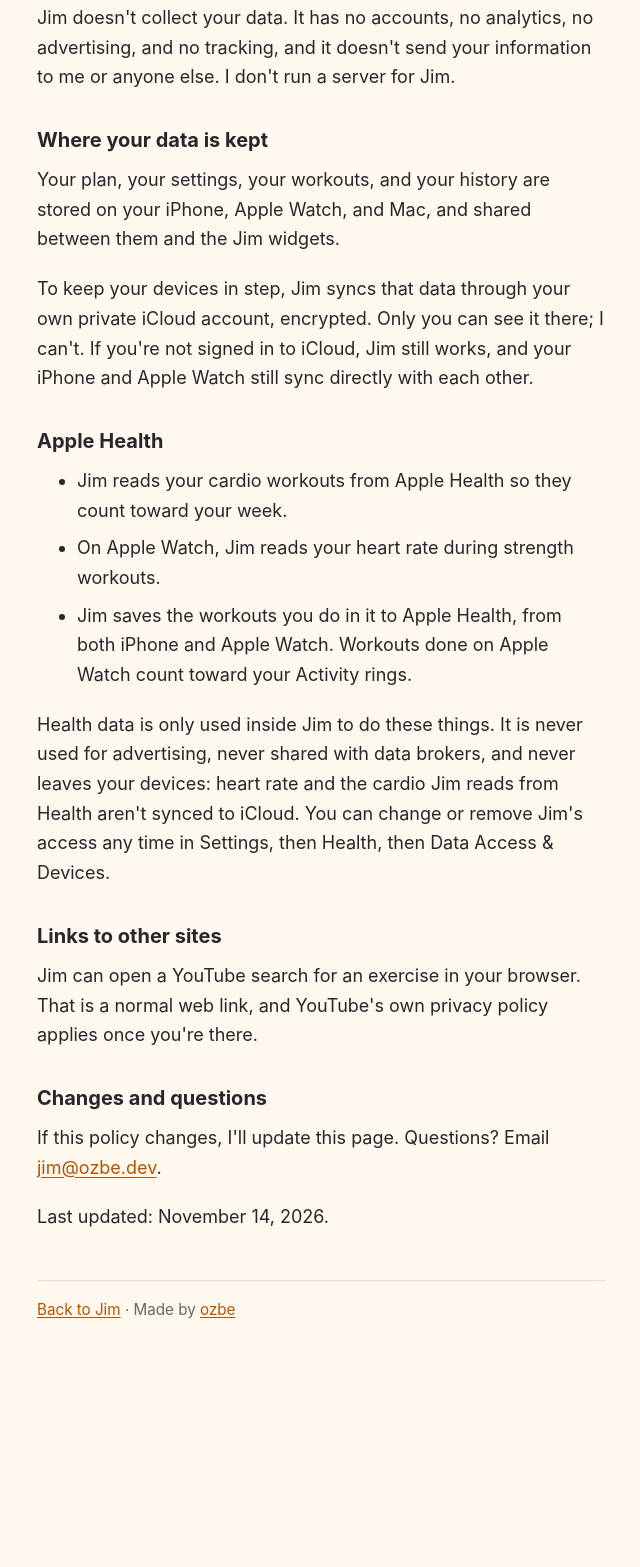
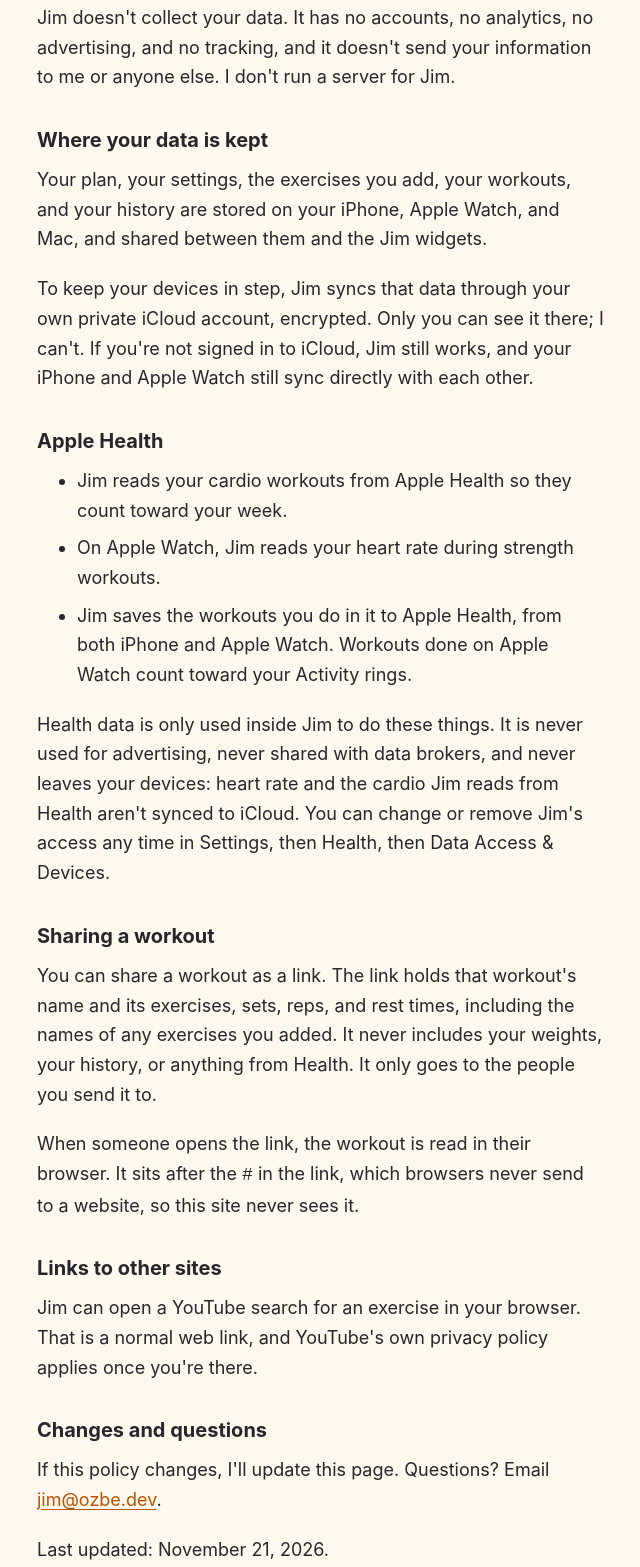
Before and after one commit to ozbe/jim-gh-pages, a plain HTML site: page privacy/index.html in a window 1280 px wide. Shown: the part 257-1824 px from the top of the page, without its empty margins (319-959 px from the left). Before the commit the page ends 1643 px from the top, so only its background shows below. Drawn offline with Linux system fonts and the light colour scheme.

Commit message:
Cover shared workout links and your own exercises in the privacy policy; mention both on the home page
Claude-Session: https://claude.ai/code/session_01ShGyWraSLgmnfvuszku5Nc

```diff
--- a/privacy/index.html
+++ b/privacy/index.html
@@ -19,7 +19,7 @@
     <h2>What Jim collects</h2>
     <p>Jim doesn't collect your data. It has no accounts, no analytics, no advertising, and no tracking, and it doesn't send your information to me or anyone else. I don't run a server for Jim.</p>
     <h2>Where your data is kept</h2>
-    <p>Your plan, your settings, your workouts, and your history are stored on your iPhone, Apple Watch, and Mac, and shared between them and the Jim widgets.</p>
+    <p>Your plan, your settings, the exercises you add, your workouts, and your history are stored on your iPhone, Apple Watch, and Mac, and shared between them and the Jim widgets.</p>
     <p>To keep your devices in step, Jim syncs that data through your own private iCloud account, encrypted. Only you can see it there; I can't. If you're not signed in to iCloud, Jim still works, and your iPhone and Apple Watch still sync directly with each other.</p>
     <h2>Apple Health</h2>
     <ul>
@@ -28,11 +28,14 @@
       <li>Jim saves the workouts you do in it to Apple Health, from both iPhone and Apple Watch. Workouts done on Apple Watch count toward your Activity rings.</li>
     </ul>
     <p>Health data is only used inside Jim to do these things. It is never used for advertising, never shared with data brokers, and never leaves your devices: heart rate and the cardio Jim reads from Health aren't synced to iCloud. You can change or remove Jim's access any time in Settings, then Health, then Data Access &amp; Devices.</p>
+    <h2>Sharing a workout</h2>
+    <p>You can share a workout as a link. The link holds that workout's name and its exercises, sets, reps, and rest times, including the names of any exercises you added. It never includes your weights, your history, or anything from Health. It only goes to the people you send it to.</p>
+    <p>When someone opens the link, the workout is read in their browser. It sits after the <code>#</code> in the link, which browsers never send to a website, so this site never sees it.</p>
     <h2>Links to other sites</h2>
     <p>Jim can open a YouTube search for an exercise in your browser. That is a normal web link, and YouTube's own privacy policy applies once you're there.</p>
     <h2>Changes and questions</h2>
     <p>If this policy changes, I'll update this page. Questions? Email <a href="mailto:jim@ozbe.dev">jim@ozbe.dev</a>.</p>
-    <p>Last updated: November 14, 2026.</p>
+    <p>Last updated: November 21, 2026.</p>
     <footer><a href="../">Back to Jim</a> · Made by <a href="https://ozbe.dev/" rel="author">ozbe</a></footer>
   </main>
 </body>
```
Also changed, not shown: index.html (+1 -1 lines).
